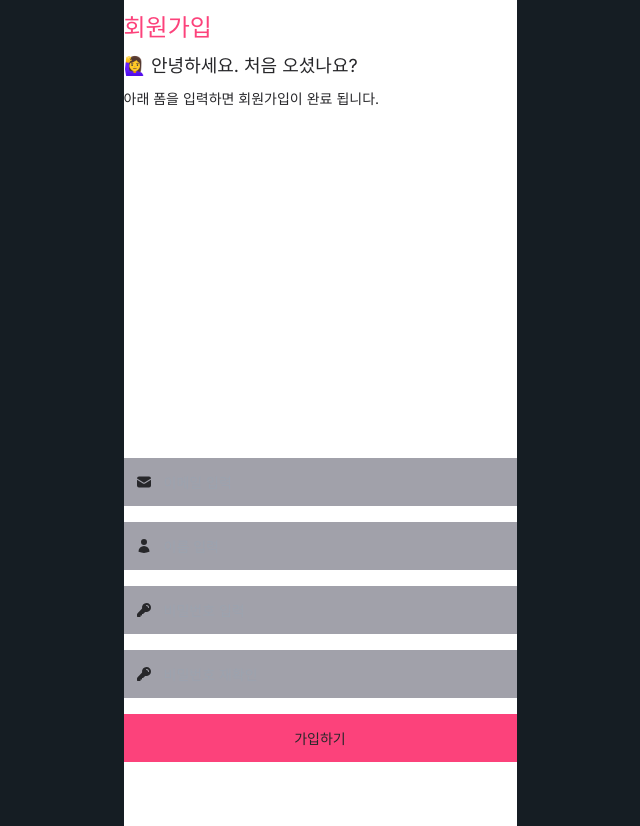
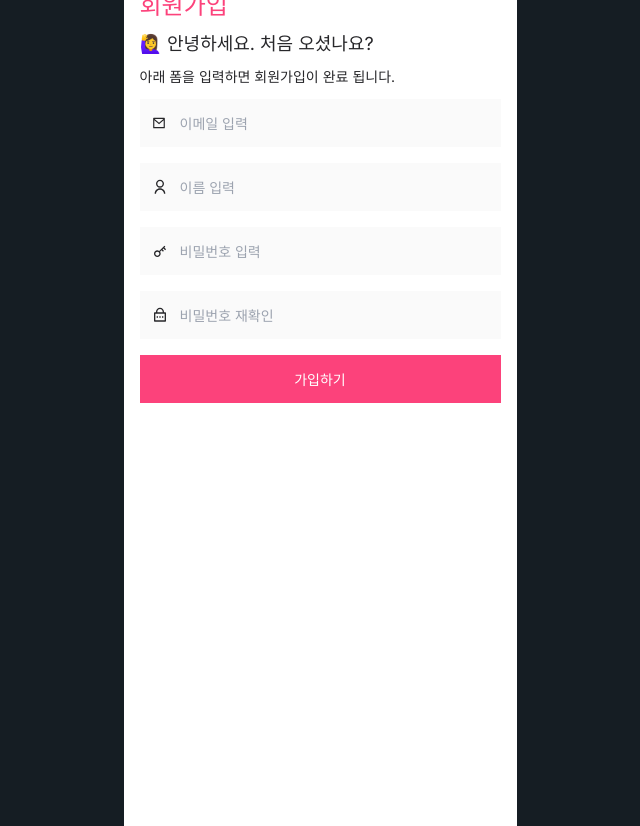
Before and after one commit to sanah-dev/social-app, a Next.js app: page /create-account in a window 1280 px wide. Shown: the whole page, without its empty margins (320-960 px from the left). Built offline with nearby package versions, Linux system fonts and the light colour scheme.

Commit message:
<add>: 비로그인시 진입 화면 변경 및 UI수정

```diff
--- a/app/(auth)/create-account/page.tsx
+++ b/app/(auth)/create-account/page.tsx
@@ -2,15 +2,14 @@
 
 import FormButton from '@/components/button';
 import FormInput from '@/components/input';
-import {
-  ChevronLeftIcon,
-  EnvelopeIcon,
-  KeyIcon,
-  UserIcon,
-} from '@/components/icon';
 import { useFormState } from 'react-dom';
 import { createAccount } from './actions';
-import ButtonPrev from '@/components/button-prev';
+import {
+  RiKey2Line,
+  RiLockPasswordLine,
+  RiMailLine,
+  RiUserLine,
+} from '@remixicon/react';
 
 export default function Home() {
   const [state, dispatch] = useFormState(createAccount, null);
@@ -18,7 +17,6 @@ export default function Home() {
   return (
     <>
       <div className='title-box'>
-        <ButtonPrev />
         <h1 className='text-2xl text-rose'>회원가입</h1>
         <h2 className='text-lg'>🙋‍♀️ 안녕하세요. 처음 오셨나요?</h2>
         <p>아래 폼을 입력하면 회원가입이 완료 됩니다.</p>
@@ -29,7 +27,7 @@ export default function Home() {
           type='text'
           placeholder='이메일 입력'
           errors={state?.fieldErrors?.email}
-          icon={<EnvelopeIcon className='absolute left-3' />}
+          icon={<RiMailLine size={14} className='absolute left-3' />}
         />
 
         <FormInput
@@ -37,7 +35,7 @@ export default function Home() {
           type='text'
           placeholder='이름 입력'
           errors={state?.fieldErrors.username}
-          icon={<UserIcon className='absolute left-3' />}
+          icon={<RiUserLine size={16} className='absolute left-3' />}
         />
 
         <FormInput
@@ -45,7 +43,7 @@ export default function Home() {
           type='password'
           placeholder='비밀번호 입력'
           errors={state?.fieldErrors?.password}
-          icon={<KeyIcon className='absolute left-3' />}
+          icon={<RiKey2Line size={16} className='absolute left-3' />}
         />
 
         <FormInput
@@ -53,7 +51,7 @@ export default function Home() {
           type='password'
           placeholder='비밀번호 재확인'
           errors={state?.fieldErrors?.confirm_password}
-          icon={<KeyIcon className='absolute left-3' />}
+          icon={<RiLockPasswordLine size={16} className='absolute left-3' />}
         />
 
         <FormButton>가입하기</FormButton>
--- a/app/(auth)/layout.tsx
+++ b/app/(auth)/layout.tsx
@@ -3,7 +3,7 @@ export default function TabLayout({ children }: { children: React.ReactNode }) {
     <div className='wrapper'>
       <div className='device bg-white'>
         <div className='device-inner'>
-          <div className='flex flex-col justify-between h-full'>
+          <div className='flex flex-col h-full p-4'>
             {children}
             {/*  */}
           </div>
--- a/app/(auth)/login/page.tsx
+++ b/app/(auth)/login/page.tsx
@@ -4,15 +4,13 @@ import FormButton from '@/components/button';
 import FormInput from '@/components/input';
 import { useFormState } from 'react-dom';
 import { logIn } from './actions';
-import { EnvelopeIcon, KeyIcon } from '@/components/icon';
-import ButtonPrev from '@/components/button-prev';
+import { RiKey2Line, RiMailLine } from '@remixicon/react';
 
 export default function LogIn() {
   const [state, dispatch] = useFormState(logIn, null);
   return (
     <>
       <div className='title-box'>
-        <ButtonPrev />
         <h1 className='text-2xl text-rose'>로그인</h1>
         <h2 className='text-lg'>👋 다시 만나서 반가워요</h2>
         <p>가입하신 이메일과 비밀번호를 입력해주세요.</p>
@@ -24,7 +22,7 @@ export default function LogIn() {
           type='text'
           placeholder='이메일 입력'
           errors={state?.fieldErrors?.email}
-          icon={<EnvelopeIcon className='absolute left-3' />}
+          icon={<RiMailLine size={14} className='absolute left-3' />}
         />
 
         <FormInput
@@ -32,7 +30,7 @@ export default function LogIn() {
           type='password'
           placeholder='비밀번호 입력'
           errors={state?.fieldErrors?.password}
-          icon={<KeyIcon className='absolute left-3' />}
+          icon={<RiKey2Line size={16} className='absolute left-3' />}
         />
 
         <FormButton>로그인</FormButton>
--- a/app/(auth)/_page.tsx
+++ b/app/auth/page.tsx
@@ -3,7 +3,7 @@ import Link from 'next/link';
 export default function Home() {
   return (
     <div className='wrapper'>
-      <section className='img-bg'>
+      <section className='device img-bg *:text-white'>
         <div className='flex flex-col items-center justify-between h-full p-6 py-20'>
           <div className='flex flex-col items-center gap-2'>
             <i className='img-logo w-full min-w-80 h-24' />
@@ -15,7 +15,7 @@ export default function Home() {
           <div className='flex flex-col items-center gap-5 w-full'>
             <Link
               href='/create-account'
-              className='block w-full h-12 text-center py-3 bg-rose text-white'
+              className='block w-full h-12 text-center py-3 bg-rose '
             >
               시작하기
             </Link>
--- a/components/button.tsx
+++ b/components/button.tsx
@@ -13,7 +13,7 @@ export default function Button({ children, className }: ButtonProps) {
   return (
     <button
       disabled={pending}
-      className={`w-full h-12 mt-3 bg-rose disabled:bg-neutral-400 disabled:text-neutral-300 disabled:cursor-not-allowed ${className}`}
+      className={`w-full h-12 mt-3 text-white bg-rose disabled:bg-neutral-400 disabled:text-neutral-300 disabled:cursor-not-allowed ${className}`}
     >
       {pending ? <RiLoader2Line className='size-6 animate-spin' /> : children}
     </button>
--- a/components/input.tsx
+++ b/components/input.tsx
@@ -27,7 +27,7 @@ export default function Input({
         <input
           name={name}
           type={type}
-          className={`grow bg-zinc-400 h-12 pl-10 focus:ring-2 focus:ring-rose ${
+          className={`grow bg-zinc-50 h-12 pl-10 focus:ring-2 focus:ring-rose ${
             hasError ? 'outline outline-2 outline-red-500' : ''
           }`}
           placeholder={placeholder}
--- a/components/tab-bar.tsx
+++ b/components/tab-bar.tsx
@@ -36,7 +36,7 @@ export default function TabBar() {
         <Link
           key={idx}
           href={tab.href}
-          className='flex flex-col items-center justify-center gap-px h-16 text-xs text-zinc-400 hover:text-zinc-600'
+          className='flex flex-col items-center justify-center gap-1 h-16 text-xs text-zinc-400 hover:text-zinc-600'
         >
           {pathname === tab.href ? tab.icon.active : tab.icon.inactive}
           {pathname === tab.href ? (
--- a/middleware.ts
+++ b/middleware.ts
@@ -6,6 +6,7 @@ interface Routes {
 }
 
 const publicOnlyUrls: Routes = {
+  '/auth': true,
   '/login': true,
   '/sms': true,
   '/create-account': true,
@@ -16,7 +17,7 @@ export async function middleware(request: NextRequest) {
   const exists = publicOnlyUrls[request.nextUrl.pathname];
   if (!session.id) {
     if (!exists) {
-      return NextResponse.redirect(new URL('/login', request.url));
+      return NextResponse.redirect(new URL('/auth', request.url));
       // return NextResponse.redirect(new URL('/', request.url));
     }
   } else {
```
Also changed, not shown: lib/basePath.tsx (+10 -10 lines).
